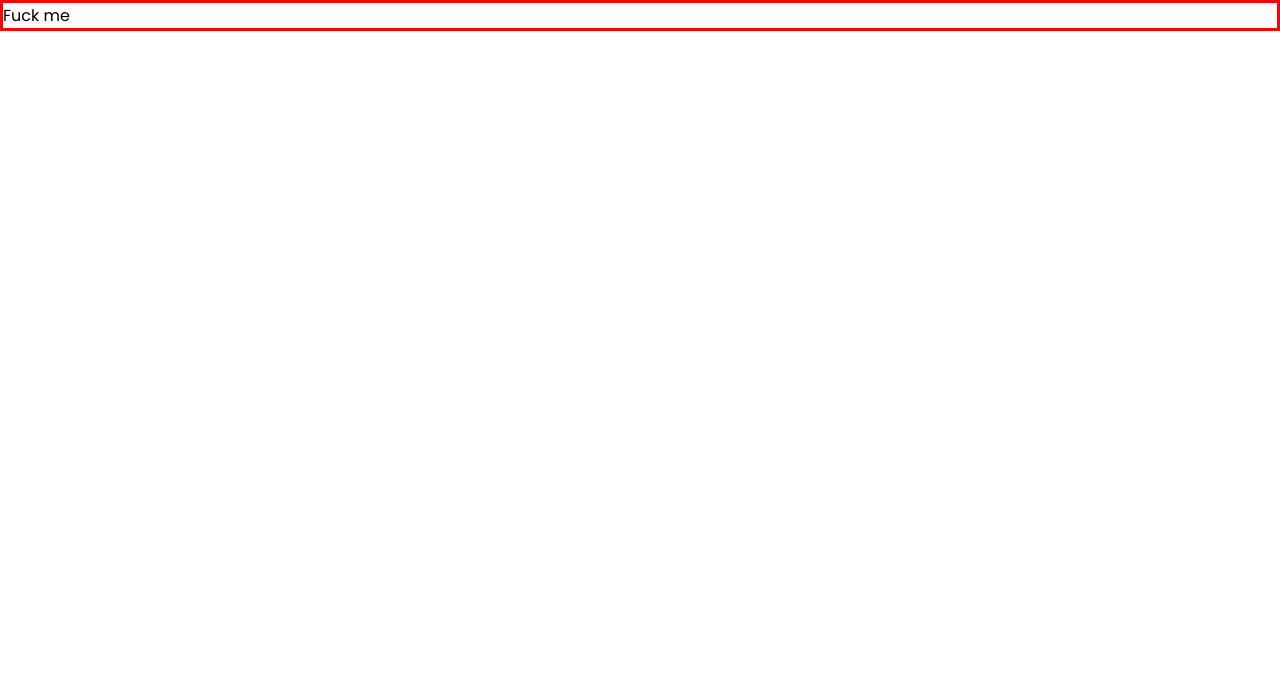
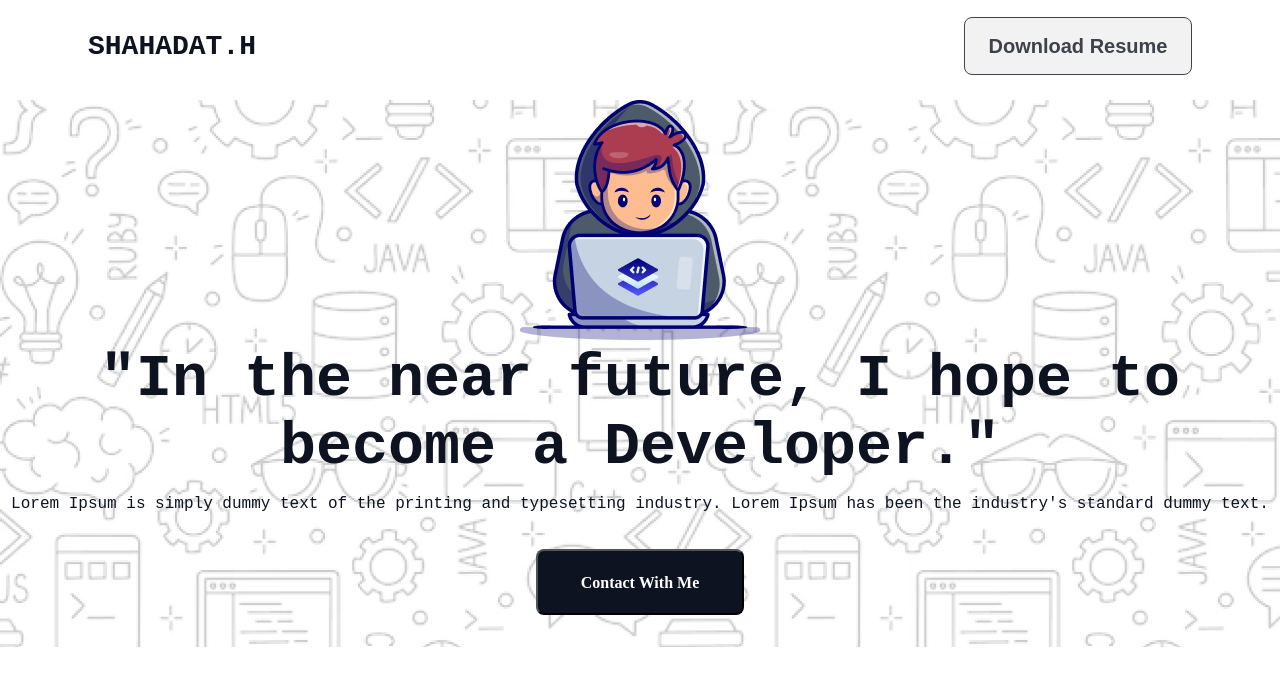
Before and after one commit to sharoj57/shahadat-assignment-one, a plain HTML site: page index.html in a window 1280 px wide. Drawn offline with Linux system fonts and the light colour scheme; a web font is replaced by a local one.

Commit message:
add this part

```diff
--- a/index.html
+++ b/index.html
@@ -7,6 +7,28 @@
     <link rel="stylesheet" href="style/style.css">
 </head>
 <body>
-    <p>Fuck me</p>
+    <header>
+        <div class="header">
+        <div class="headersection">
+            <div class="headername">SHAHADAT.H</div>
+            <div><button class="btnone">Download Resume</button></div>
+        </div>
+    </div>
+    </header>
+
+<main>
+    <div>
+
+        <div class="hero-bg-container">
+            <div class="herobgimg"> <img src="assets/Group.png" alt=""></div>
+            <div class="herobgtitle">
+                <h1> "In the near future, I hope to become a Developer."</h1></div>
+            <div class="herobgdes">Lorem Ipsum is simply dummy text of the printing and typesetting industry. Lorem Ipsum has been the industry's standard dummy text.</div>
+            <button class="herobgbtn">Contact With Me</button>
+
+    </div>
+</div>
+
+</main>
 </body>
 </html>
--- a/style/style.css
+++ b/style/style.css
@@ -1,5 +1,5 @@
 /* font style */
-@import url('https://fonts.googleapis.com/css2?family=Poppins:ital,wght@0,100;0,200;0,300;0,400;0,500;0,600;0,700;0,800;0,900;1,100;1,200;1,300;1,400;1,500;1,600;1,700;1,800;1,900&display=swap');
+@import url('https://fonts.googleapis.com/css2?family=Azeret+Mono:ital,wght@0,100..900;1,100..900&display=swap');@import url('https://fonts.googleapis.com/css2?family=Poppins:ital,wght@0,100;0,200;0,300;0,400;0,500;0,600;0,700;0,800;0,900;1,100;1,200;1,300;1,400;1,500;1,600;1,700;1,800;1,900&display=swap');
 
 *{
     box-sizing: border-box;
@@ -7,14 +7,96 @@
     padding: 0;
 }
 body{
-    font-family: "Poppins", sans-serif;
+    font-family: "Azeret Mono", monospace;
 }
 
-.banner-content{
-    border: 3px solid coral;
+.header{
+    /* border: 3px solid coral; */
     width: 100%;
-    background: rgba(229, 84, 115, 0.1);
-    height: 850px;}
+    /* background: rgba(229, 84, 115, 0.1); */
+    height: 100px;}
     p{
         border: 3px solid red;
     }
+
+.headersection{
+    display: flex;
+    justify-content: space-between;
+    width: 90%;
+    margin: 0 auto;
+
+align-items: center;
+padding: 17px 24px 17px 24px;
+}
+.headername{
+    color: rgb(13, 19, 33);
+font-size: 28px;
+font-weight: 800;
+line-height: 33px;
+letter-spacing: 0%;
+text-align: left;
+
+
+}
+.btnone{
+    box-sizing: border-box;
+border: 1px solid rgb(13, 19, 33);
+border-radius: 8px;
+
+opacity: 0.8;
+width: 228px;
+height: 58px;
+color: rgb(13, 19, 33);
+
+font-size: 20px;
+font-weight: 600;
+line-height: 23px;
+letter-spacing: 0%;
+text-align: center;
+
+}
+
+.hero-bg-container{
+    display: flex;
+    flex-direction: column;
+    align-items: center;
+    margin-top: 0;
+    justify-content: center;
+    background-image: url('../assets/Hero-bg.png');
+
+}
+.herobgtitle{
+    color: rgb(13, 19, 33);
+font-size: 30px;
+font-weight: 800;
+line-height: 68px;
+letter-spacing: 0%;
+text-align: center;
+}
+.herobgdes{
+    color: rgb(13, 19, 33);
+font-size: 16px;
+font-weight: 400;
+line-height: 26px;
+letter-spacing: 0%;
+text-align: center;
+margin-top: 10px;
+}
+
+.herobgbtn{
+    border-radius: 8px;
+
+background: rgb(13, 19, 33);
+position: static;
+width: 208px;
+height: 66px;
+color: rgb(255, 255, 255);
+font-family: Azeret Mono;
+font-size: 16px;
+font-weight: 600;
+line-height: 23px;
+letter-spacing: 0%;
+text-align: center;
+margin: 32px 0px;
+padding: 15px 20px 15px 20px;
+}
```
